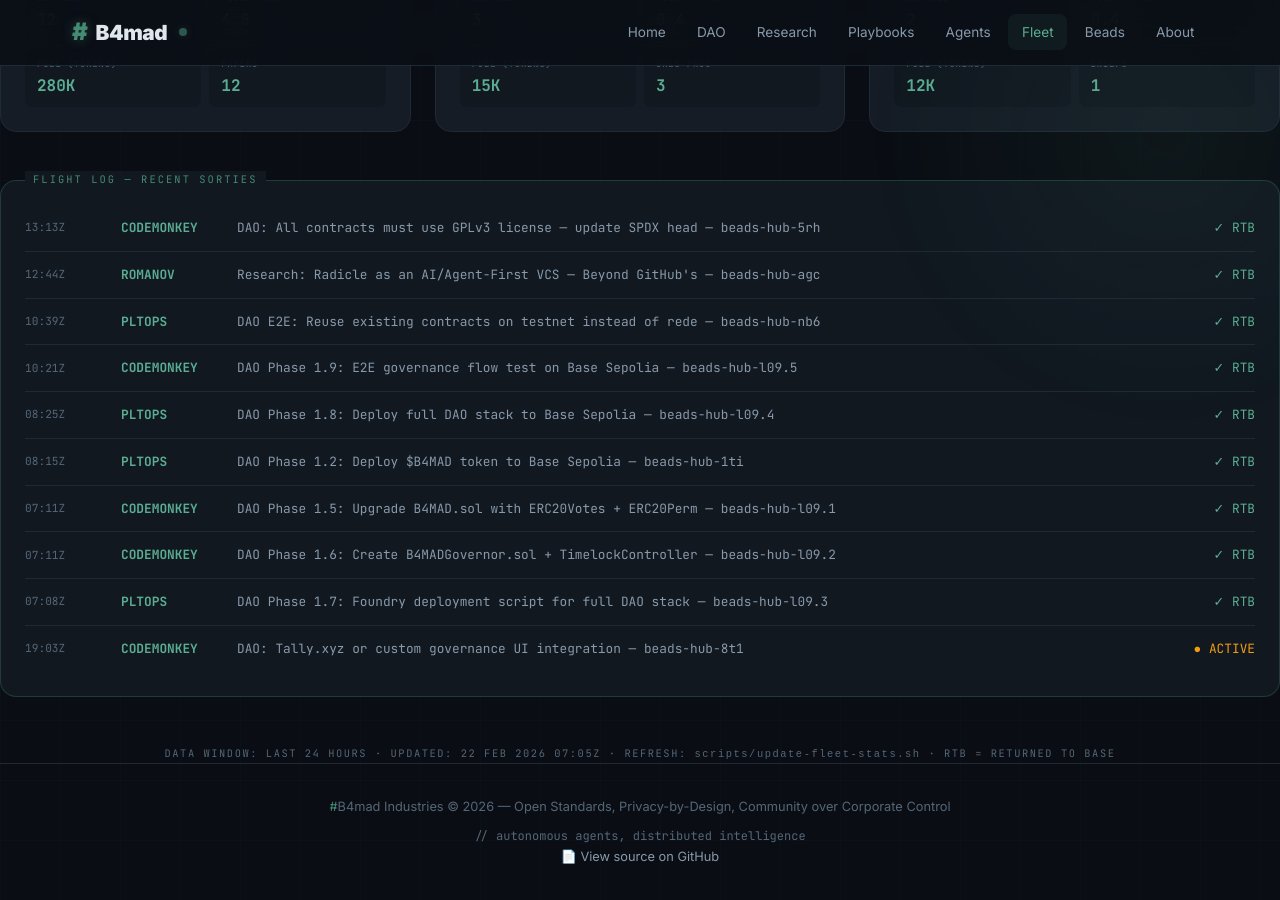
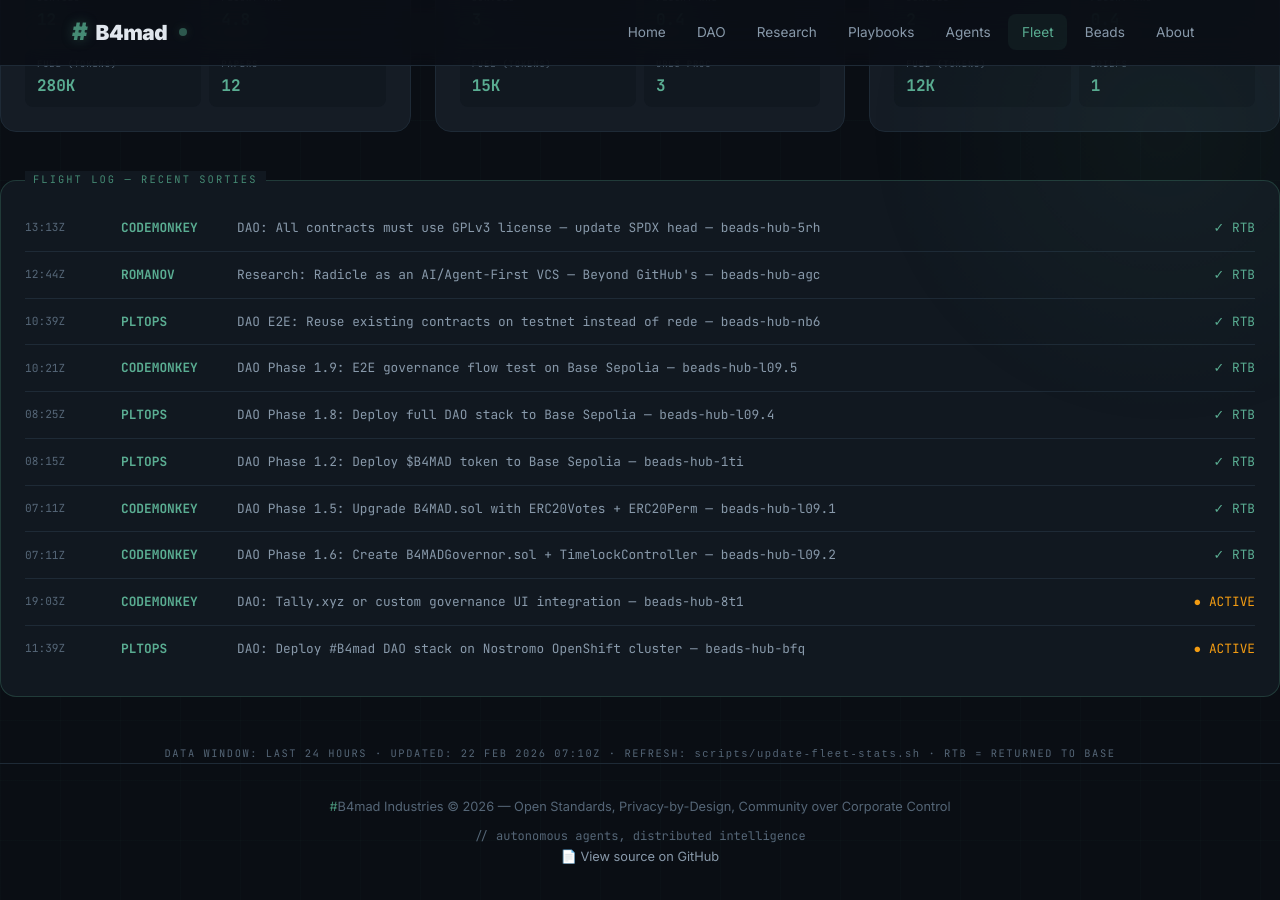
Before and after one commit to brenner-axiom/docs, a Jekyll site: the page built from fleet/index.html, in a window 1280 px wide and 900 px high, scrolled down 847 px. Built offline with Jekyll 4.4.1, drawn with Linux system fonts in a browser that asks for light colours.

Commit message:
fleet: auto-update dashboard stats 2026-02-22T07:10Z

```diff
--- a/fleet/index.html
+++ b/fleet/index.html
@@ -557,21 +557,21 @@ description: "#B4mad Agent Fleet metrics dashboard with aviation theme"
     <span class="log-status"><span class="complete">✓ RTB</span></span>
   </div>
   <div class="log-entry">
-    <span class="log-time">07:08Z</span>
-    <span class="log-callsign">PLTOPS</span>
-    <span class="log-mission">DAO Phase 1.7: Foundry deployment script for full DAO stack — beads-hub-l09.3</span>
-    <span class="log-status"><span class="complete">✓ RTB</span></span>
-  </div>
-  <div class="log-entry">
     <span class="log-time">19:03Z</span>
     <span class="log-callsign">CODEMONKEY</span>
     <span class="log-mission">DAO: Tally.xyz or custom governance UI integration — beads-hub-8t1</span>
+    <span class="log-status"><span class="active">● ACTIVE</span></span>
+  </div>
+  <div class="log-entry">
+    <span class="log-time">11:39Z</span>
+    <span class="log-callsign">PLTOPS</span>
+    <span class="log-mission">DAO: Deploy #B4mad DAO stack on Nostromo OpenShift cluster — beads-hub-bfq</span>
     <span class="log-status"><span class="active">● ACTIVE</span></span>
   </div>
 </div>
 
 <div style="text-align: center; margin-top: 2rem;">
   <p style="font-family: 'JetBrains Mono', monospace; font-size: 0.65rem; color: var(--text-muted); letter-spacing: 0.15em;">
-    DATA WINDOW: LAST 24 HOURS · UPDATED: 22 FEB 2026 07:05Z ·                                                                                                                                                                                                                                                                                                                                                                                                                                                                                                                                                                                            REFRESH: <code>scripts/update-fleet-stats.sh</code> · RTB = RETURNED TO BASE
+    DATA WINDOW: LAST 24 HOURS · UPDATED: 22 FEB 2026 07:10Z ·                                                                                                                                                                                                                                                                                                                                                                                                                                                                                                                                                                                             REFRESH: <code>scripts/update-fleet-stats.sh</code> · RTB = RETURNED TO BASE
   </p>
 </div>
```
